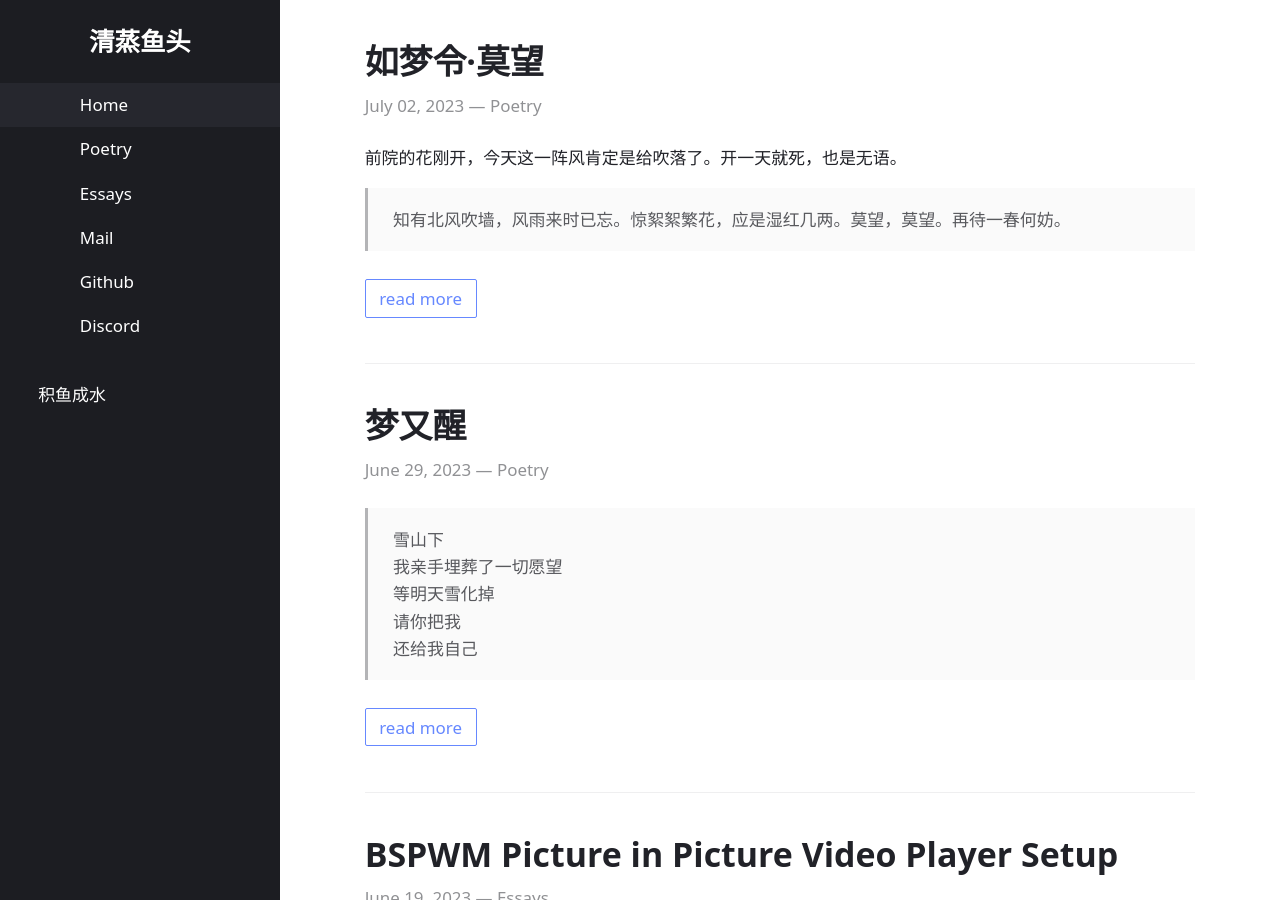
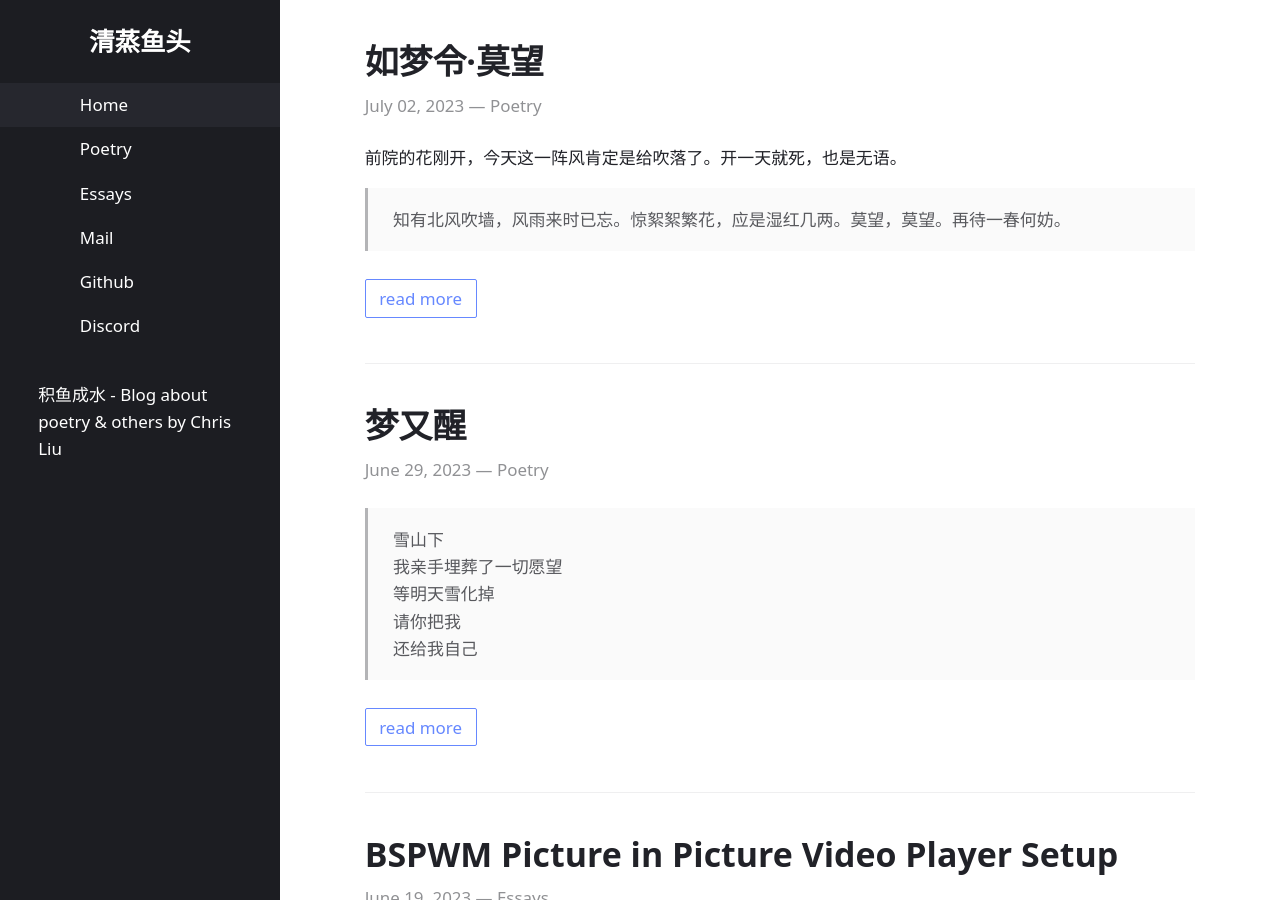
Before and after one commit to chris-zy-liu/chris-zy-liu.github.io, a Jekyll site: the page built from index.html, in a window 1280 px wide and 900 px high. Built offline with Jekyll 4.4.1, drawn with Linux system fonts in a browser that asks for light colours.

Commit message:
changed blog title

```diff
--- a/_config.yml
+++ b/_config.yml
@@ -1,6 +1,6 @@
-title: "清蒸鱼头"
+title: "积鱼成水"
 author: "Chris Liu"
-description: "积鱼成水"
+description: "积鱼成水 - Blog about poetry & others by Chris Liu"
 permalink: /:categories/:title/
 lang: "en"
 date_format: "%B %d, %Y"
```
